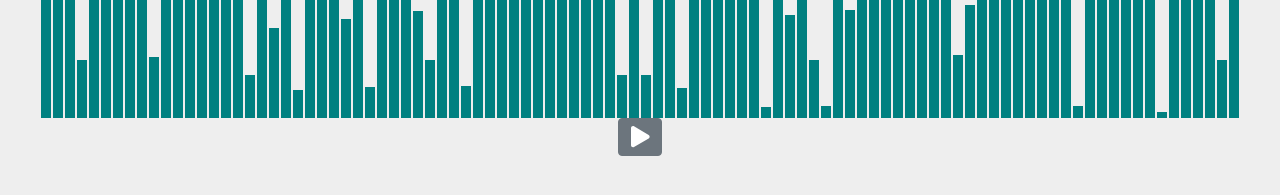
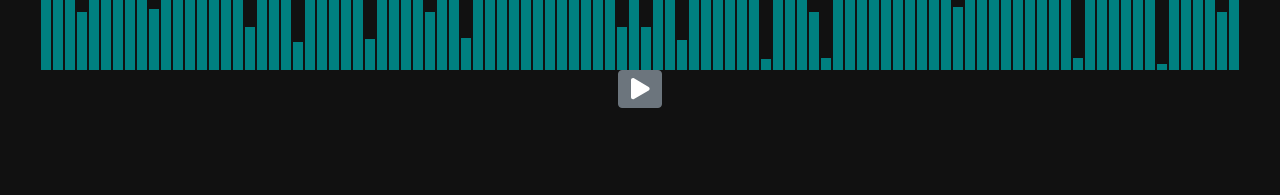
Before and after one commit to Shishira1203/SortingVisualizerAlpha, a React (Create React App) app: page / in a window 1280 px wide. Shown: the part 599-794 px from the top of the page. Built offline with nearby package versions, Linux system fonts and the light colour scheme.

Commit message:
use react tooltip instead of external library

```diff
--- a/package.json
+++ b/package.json
@@ -66,7 +66,6 @@
     ]
   },
   "devDependencies": {
-    "@types/styled-components": "^5.1.10",
-    "react-tooltip": "^4.2.21"
+    "@types/styled-components": "^5.1.10"
   }
 }
--- a/src/App.css
+++ b/src/App.css
@@ -2,7 +2,7 @@
     display: flex;
     align-items: baseline;
     justify-content: center;
-    padding-top: 10%;
+    padding-top: 10vh;
 }
 .array-bar-graph {
     display: inline-block;
--- a/src/App.tsx
+++ b/src/App.tsx
@@ -1,5 +1,11 @@
 import { useEffect, useState } from "react";
-import { Navbar, NavbarBrand, Button, ButtonGroup } from "reactstrap";
+import {
+    Navbar,
+    NavbarBrand,
+    Button,
+    ButtonGroup,
+    UncontrolledTooltip,
+} from "reactstrap";
 import "./App.css";
 import { heapSortHelper } from "./algorithms/heapSort";
 import { countingSortHelper } from "./algorithms/coutingSort";
@@ -17,7 +23,6 @@ import DarkModeToggle from "react-dark-mode-toggle";
 import { FontAwesomeIcon } from "@fortawesome/react-fontawesome";
 import { faPlay, faPause } from "@fortawesome/free-solid-svg-icons";
 import InputRange from "react-input-range";
-import ReactTooltip from "react-tooltip";
 import "react-input-range/lib/css/index.css";
 
 export type ArrayBar = {
@@ -53,7 +58,7 @@ export default function App() {
     const [animArrIdx, setAnimArrIdx] = useState<number>(0);
     const [timeouts, setTimeouts] = useState<Array<any>>([]);
     const [buttonState, setButtonState] = useState<buttonType>(buttonType.PLAY);
-    const [theme, setTheme] = useState<ThemeType>({ mode: "light" });
+    const [theme, setTheme] = useState<ThemeType>({ mode: "dark" });
     const GlobalStyle = createGlobalStyle`
     body{
       background-color: ${(props: ThemeProps<ThemeType>) =>
@@ -89,12 +94,8 @@ export default function App() {
                 );
                 return;
             } else if (i === animArrIdx) {
-                newTimeouts.push(
-                    setTimeout(() => {
-                        setDisabled(true);
-                        setButtonState(buttonType.PAUSE);
-                    }, -animationSpeed * (i - animArrIdx)),
-                );
+                setDisabled(true);
+                setButtonState(buttonType.PAUSE);
             }
             const newArrayBarGraph = [...arrayBarGraph];
             const [barOneIdx, barTwoIdx, swapType] = animations[i];
@@ -348,9 +349,14 @@ export default function App() {
                                     height: `${value.height}px`,
                                     width: `${1000 / arrayBarGraph.length}px`,
                                 }}
-                                data-tip={value.height}
+                                id={"tooltip" + idx}
                             ></div>
-                            <ReactTooltip place="top" />
+                            <UncontrolledTooltip
+                                placement="top"
+                                target={"tooltip" + idx}
+                            >
+                                {value.height}
+                            </UncontrolledTooltip>
                         </>
                     ))}
                 </div>
```
Also changed, not shown: 1 other file (tests, documents, lock files or other folders).
